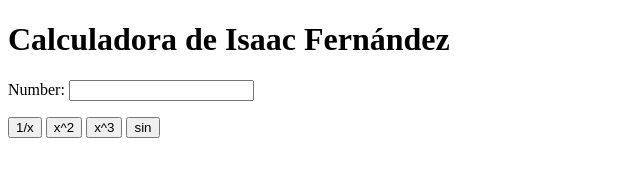
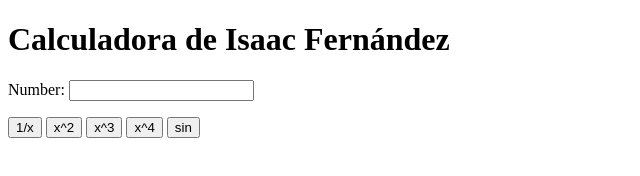
Before and after one commit to isaacf3r/my_calculator_2, a plain HTML site: page index.html in a window 1280 px wide. Shown: the full height of the page, 0-640 px from the left. Drawn offline with Linux system fonts and the light colour scheme.

Commit message:
x^4 button

```diff
--- a/index.html
+++ b/index.html
@@ -12,6 +12,7 @@
 			<button onclick="inverse()"> 1/x </button>
 			<button onclick="square()"> x^2 </button>
 			<button onclick="cube()"> x^3 </button>
+			<button onclick="power_4()"> x^4</button>
 			<button onclick="sine()"> sin </button>
 		</p>
 		<script type="text/javascript">
@@ -19,6 +20,10 @@
 				var num = document.getElementById("n1");
 				num.value = Math.sin(num.value);
 			}
+			function power_4() {
+				var num = document.getElementById("n1");
+				num.value = Math.pow(num.value, 4)
+			{
 			function cube() {
 				var num = document.getElementById("n1");
 				num.value = Math.pow(num.value, 3);
```
